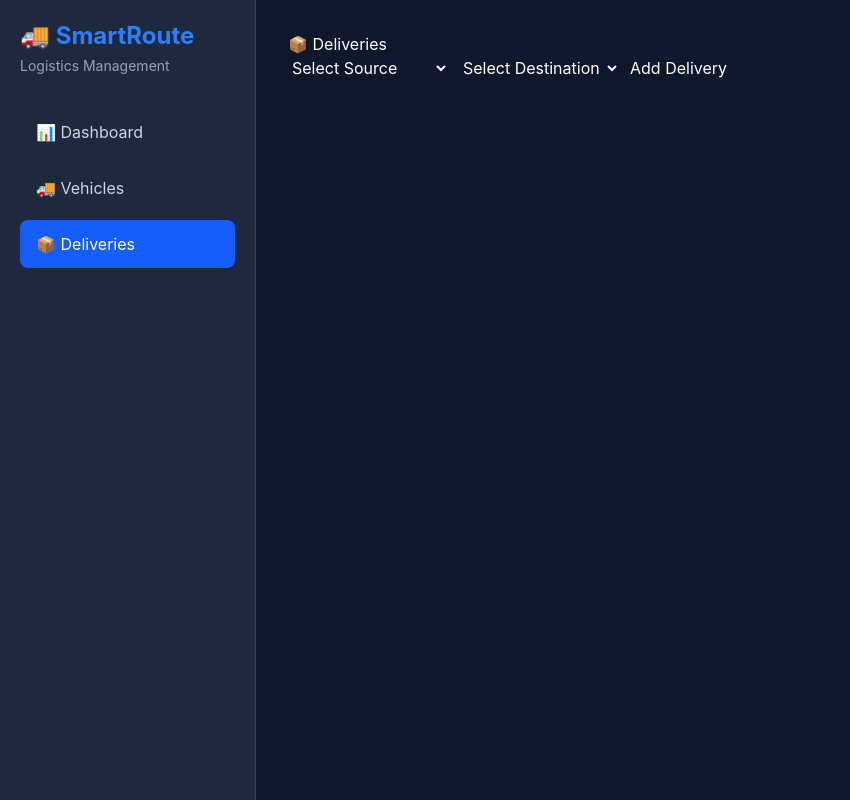
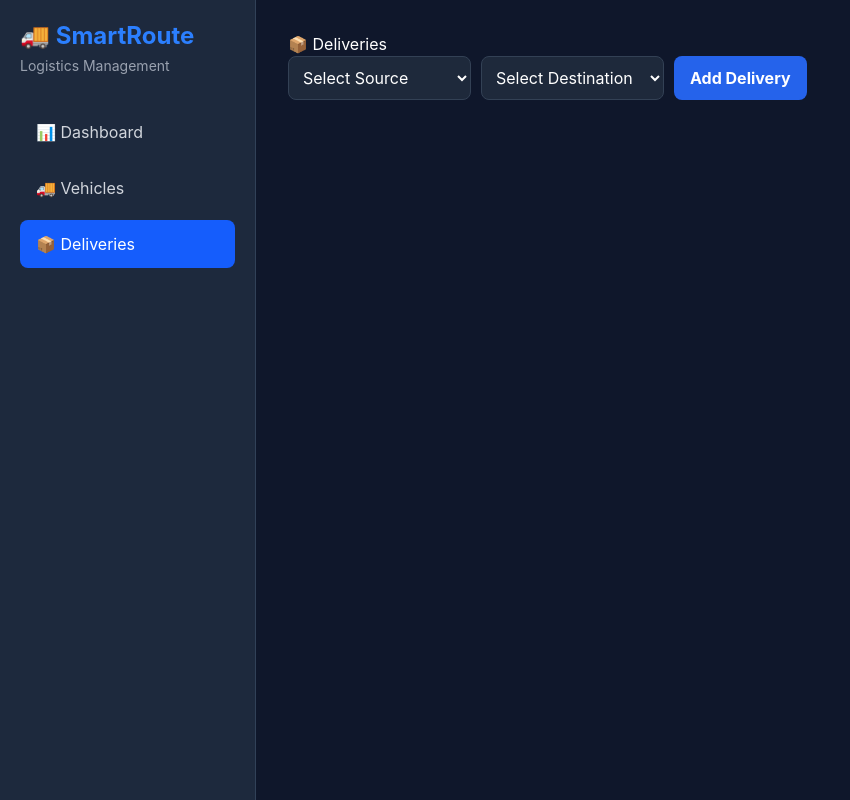
Before and after one commit to harshskarki/SmartRoute-Logistics-Management-System, a React (Vite) app: page /deliveries in a window 1280 px wide. Shown: the whole page, without its empty margins (0-850 px from the left). Built offline with nearby package versions, Linux system fonts and the light colour scheme.

Commit message:
Phase 1.6 completed - Professional Delivery Cards

```diff
--- a/src/pages/Deliveries.jsx
+++ b/src/pages/Deliveries.jsx
@@ -38,7 +38,9 @@ function Deliveries() {
     const route = getRoute(source, destination);
 
     const newDelivery = {
-      id: Date.now(),
+      id: `DLV-${Math.floor(
+        1000 + Math.random() * 9000
+      )}`,
       source,
       destination,
       route,
@@ -101,6 +103,7 @@ function Deliveries() {
           display: "flex",
           gap: "10px",
           marginBottom: "20px",
+          flexWrap: "wrap",
         }}
       >
         <select
@@ -108,6 +111,14 @@ function Deliveries() {
           onChange={(e) =>
             setSource(e.target.value)
           }
+          style={{
+            padding: "10px",
+            borderRadius: "8px",
+            background: "#1e293b",
+            color: "white",
+            border: "1px solid #334155",
+            minWidth: "180px",
+          }}
         >
           <option value="">
             Select Source
@@ -128,6 +139,14 @@ function Deliveries() {
           onChange={(e) =>
             setDestination(e.target.value)
           }
+          style={{
+            padding: "10px",
+            borderRadius: "8px",
+            background: "#1e293b",
+            color: "white",
+            border: "1px solid #334155",
+            minWidth: "180px",
+          }}
         >
           <option value="">
             Select Destination
@@ -143,7 +162,18 @@ function Deliveries() {
           ))}
         </select>
 
-        <button onClick={addDelivery}>
+        <button
+          onClick={addDelivery}
+          style={{
+            background: "#2563eb",
+            color: "white",
+            border: "none",
+            padding: "10px 16px",
+            borderRadius: "8px",
+            cursor: "pointer",
+            fontWeight: "bold",
+          }}
+        >
           Add Delivery
         </button>
       </div>
@@ -156,14 +186,66 @@ function Deliveries() {
           }
           style={{
             background: "#1e293b",
-            padding: "15px",
-            marginBottom: "10px",
-            borderRadius: "8px",
+            padding: "20px",
+            marginBottom: "15px",
+            borderRadius: "12px",
             cursor: "pointer",
+            border: "1px solid #334155",
+            transition: "0.3s",
           }}
         >
-          📦 {delivery.source} →{" "}
-          {delivery.destination}
+          <div
+            style={{
+              display: "flex",
+              justifyContent: "space-between",
+              marginBottom: "10px",
+            }}
+          >
+            <h3>
+              📦 Delivery #{delivery.id}
+            </h3>
+
+            <span
+              style={{
+                background:
+                  delivery.status ===
+                  "Delivered ✅"
+                    ? "#22c55e"
+                    : delivery.status ===
+                      "In Transit"
+                    ? "#3b82f6"
+                    : "#f59e0b",
+                color: "black",
+                padding: "5px 10px",
+                borderRadius: "20px",
+                fontSize: "12px",
+                fontWeight: "bold",
+              }}
+            >
+              {delivery.status}
+            </span>
+          </div>
+
+          <p>
+            <strong>Route:</strong>{" "}
+            {delivery.source} →{" "}
+            {delivery.destination}
+          </p>
+
+          <p>
+            <strong>Vehicle:</strong>{" "}
+            {delivery.vehicle}
+          </p>
+
+          <p>
+            <strong>Distance:</strong>{" "}
+            {delivery.distance}
+          </p>
+
+          <p>
+            <strong>ETA:</strong>{" "}
+            {delivery.eta}
+          </p>
         </div>
       ))}
 
```
